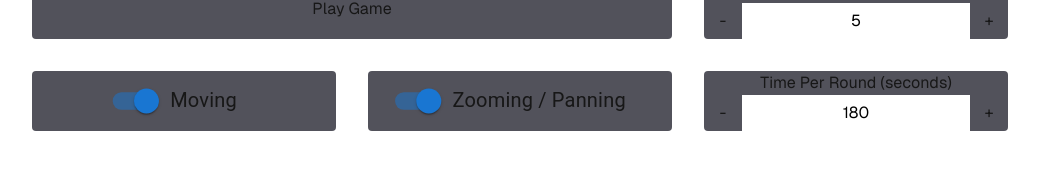
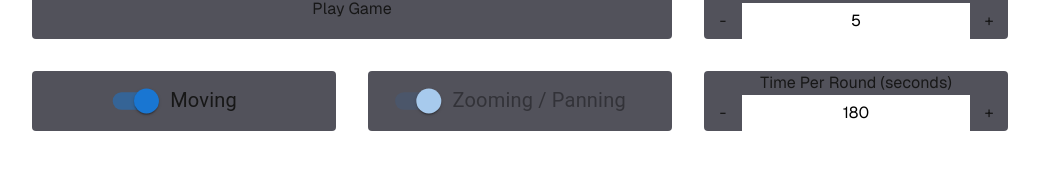
Before and after one commit to Q1000Q/openguessr, a Next.js app: page / in a window 1280 px wide. Shown: the part 345-514 px from the top of the page, without its empty margins (120-1159 px from the left). Built offline with nearby package versions, Linux system fonts and the light colour scheme.

Commit message:
Added force enabling Zooming / Panning when Moving is enabled

```diff
--- a/app/page.tsx
+++ b/app/page.tsx
@@ -39,6 +39,9 @@ export default function Home() {
   const [moving, setMoving] = useState(true);
 
   const handleMoving = (event: React.ChangeEvent<HTMLInputElement>) => {
+    if (event.target.checked === true) {
+      setZoomPan(true);
+    }
     setMoving(event.target.checked);
   };
 
@@ -69,7 +72,10 @@ export default function Home() {
           <div className="bg-zinc-600 rounded flex justify-center items-center">
             <div className="scale-125">
               <FormGroup>
-                <FormControlLabel control={<Switch defaultChecked onChange={handleZoomPan} />} label="Zooming / Panning" />
+                <FormControlLabel
+                  control={<Switch checked={zoomPan} onChange={handleZoomPan} disabled={moving} />}
+                  label="Zooming / Panning"
+                />
               </FormGroup>
             </div>
           </div>
```
